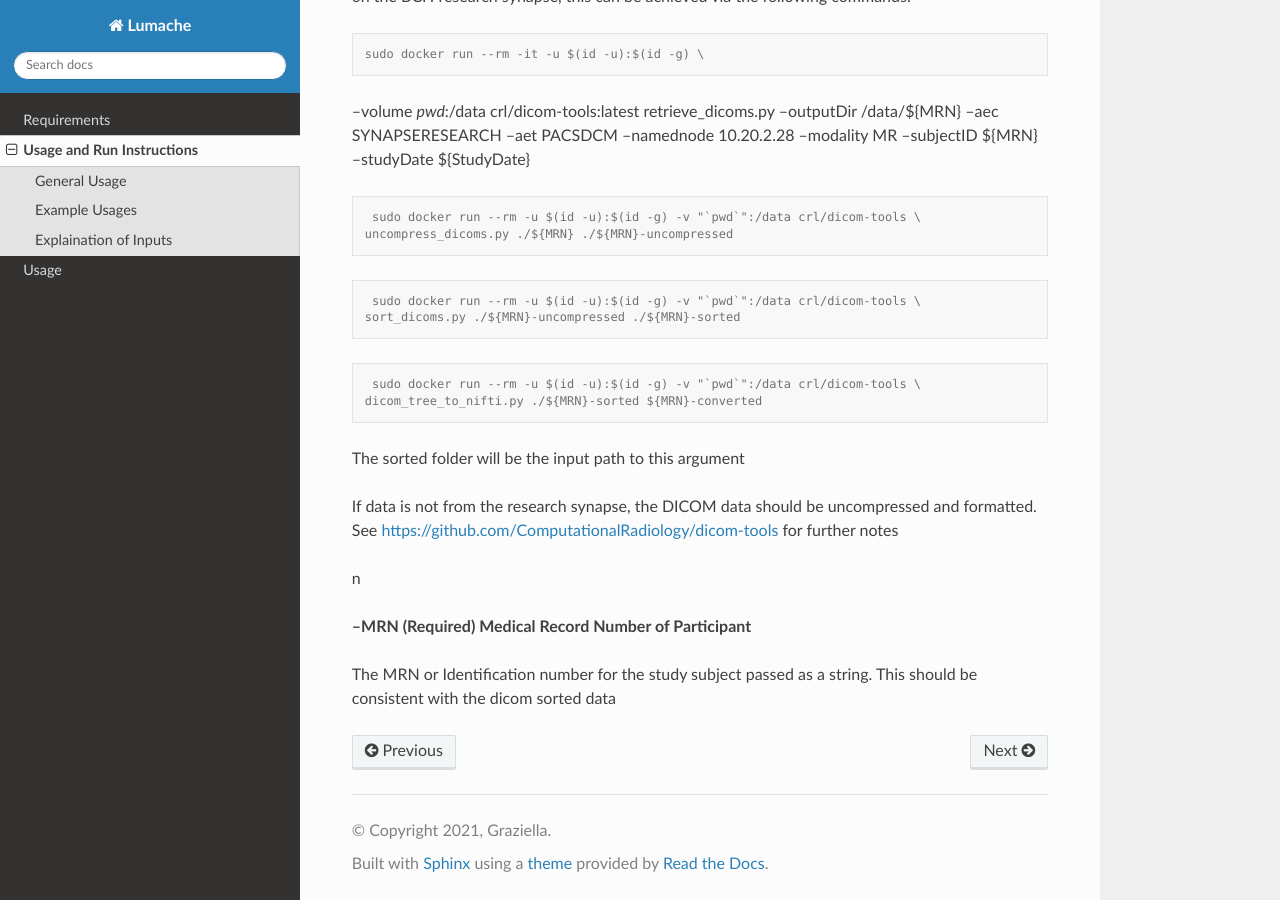
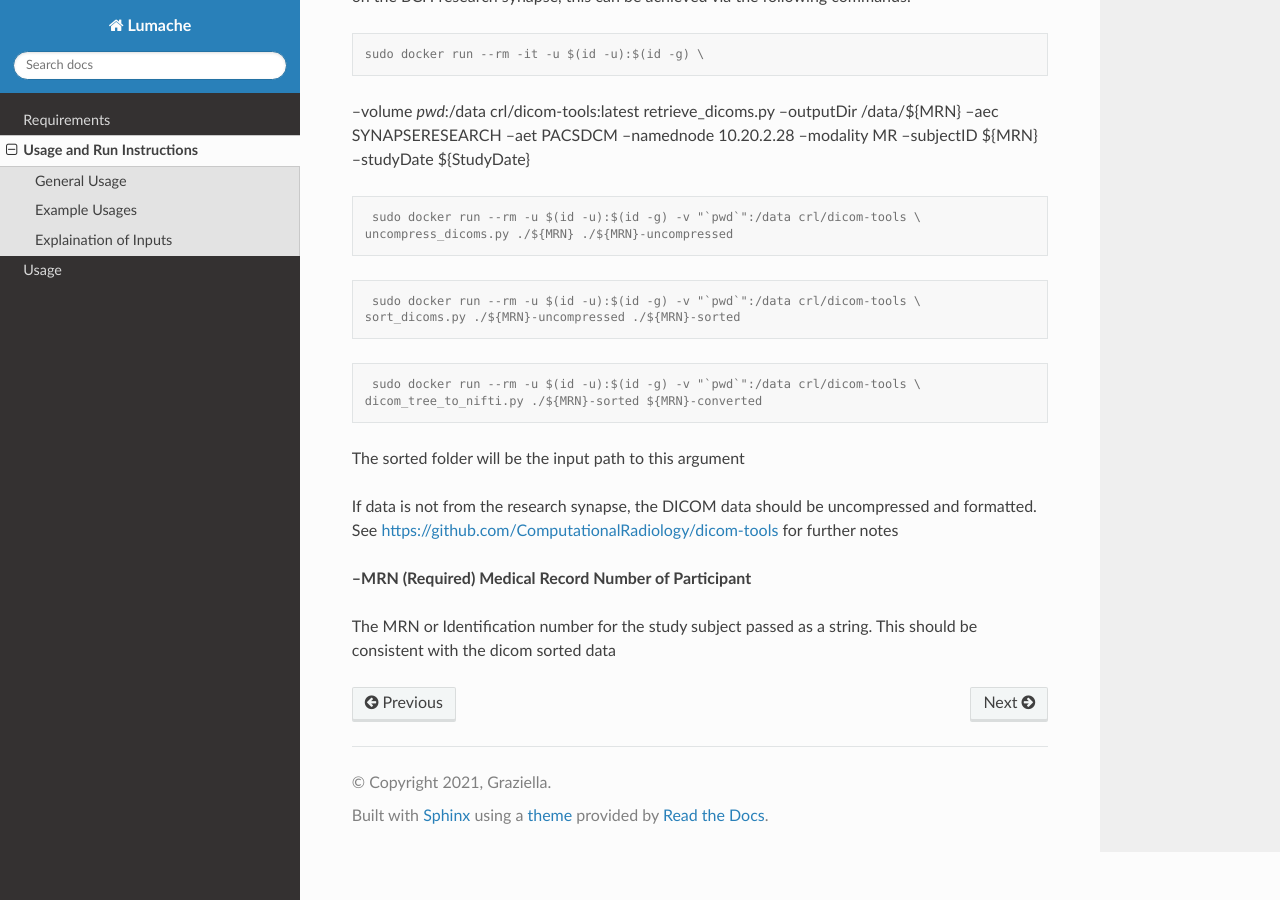
Before and after one commit to nicklbch/fmri-rest-pipe-documentation, a Sphinx documentation site: the page built from docs/source/usage.rst, in a window 1280 px wide and 900 px high, scrolled down 663 px. Built offline with Sphinx 7.4.7 and the Read the Docs theme 3.1.0, drawn with Linux system fonts in a browser that asks for light colours.

```diff
--- a/docs/source/usage.rst
+++ b/docs/source/usage.rst
@@ -61,7 +61,7 @@ The sorted folder will be the input path to this argument
 
 If data is not from the research synapse, the DICOM data should be uncompressed and formatted. See https://github.com/ComputationalRadiology/dicom-tools for further notes
 
-\n
+\
 
 **--MRN (Required) Medical Record Number of Participant**
 
```
